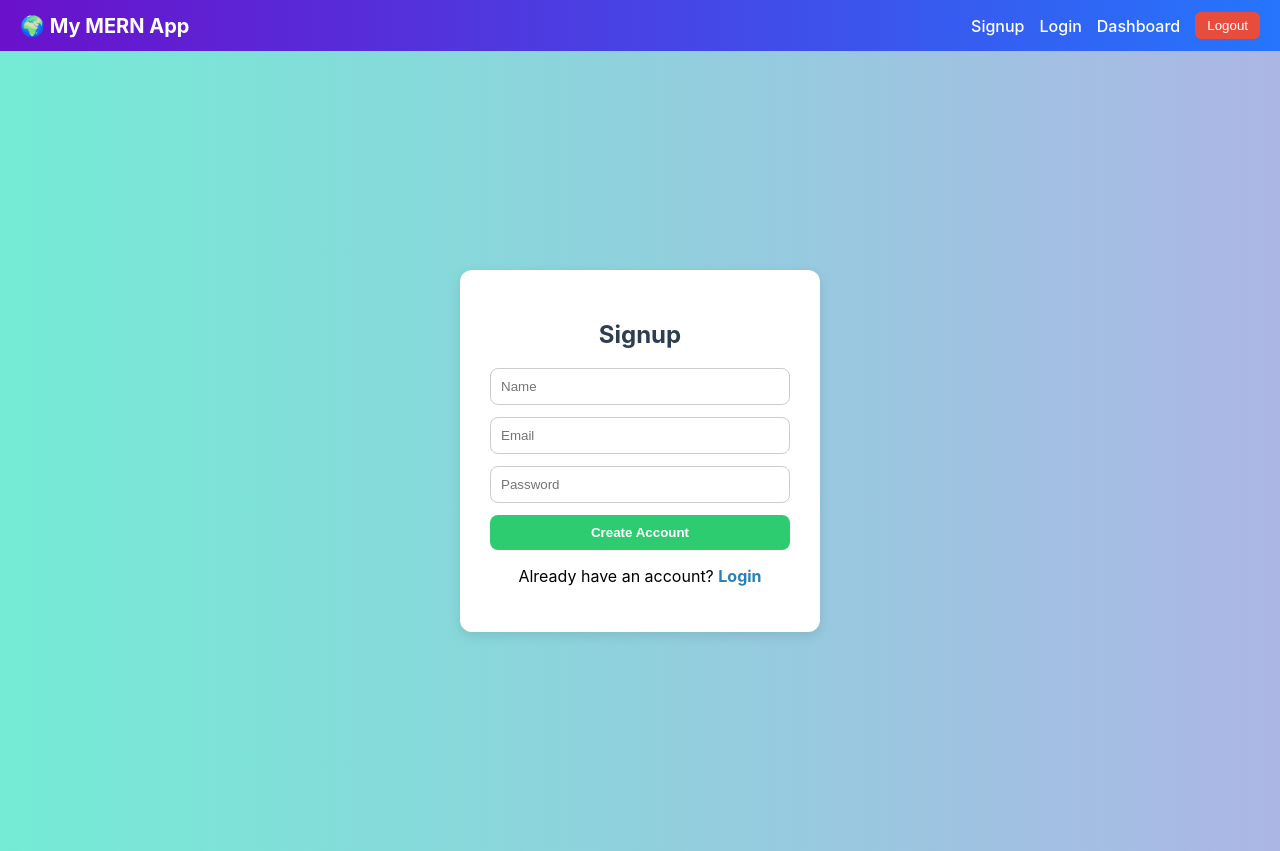
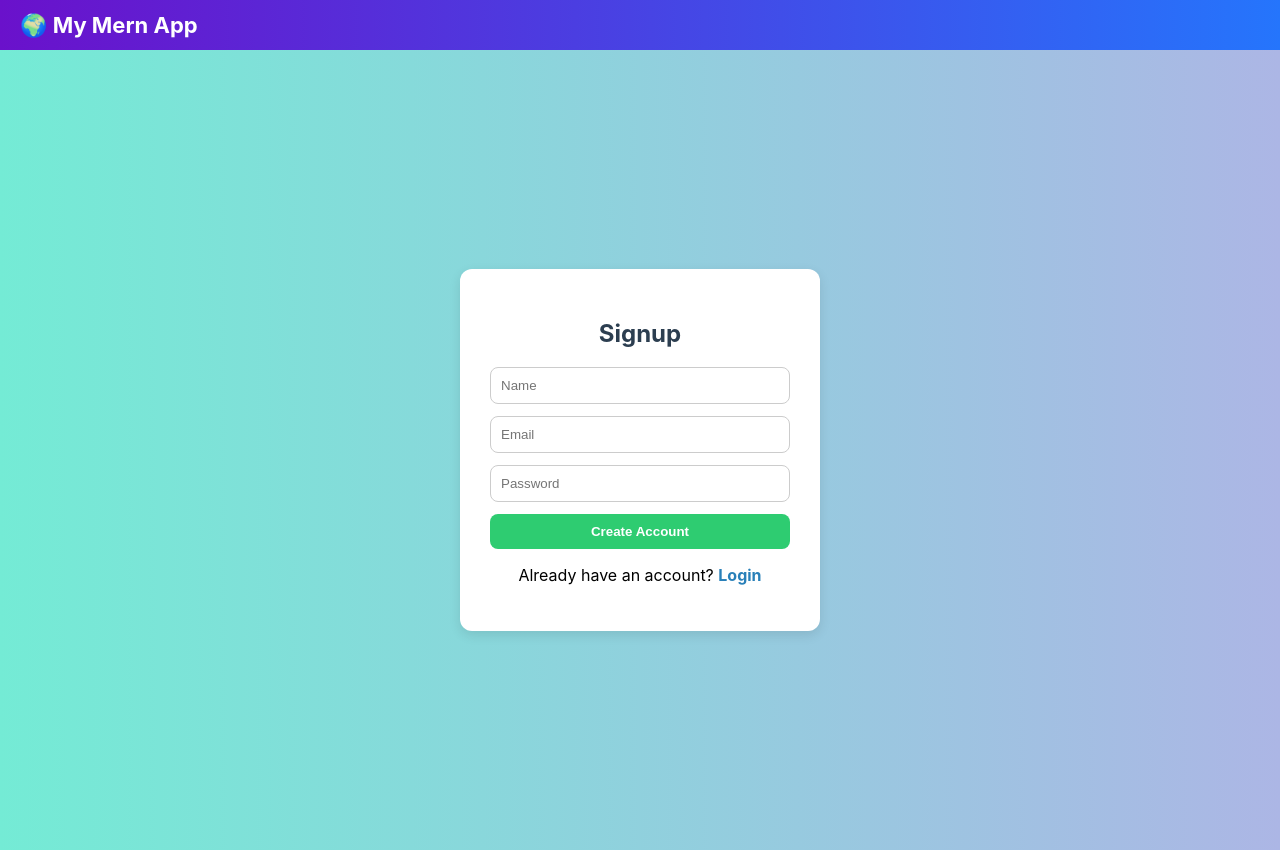
Before and after one commit to 21BIT0698/login-and-signup, a React (Create React App) app in the folder frontend/: page /signup in a window 1280 px wide. Built offline with nearby package versions, Linux system fonts and the light colour scheme.

Commit message:
Update Navbar.js

```diff
--- a/frontend/src/components/Navbar.js
+++ b/frontend/src/components/Navbar.js
@@ -1,22 +1,38 @@
-import React from "react";
-import { Link, useNavigate } from "react-router-dom";
+import React, { useState, useEffect } from "react";
+import { useNavigate, useLocation } from "react-router-dom";
 
 export default function Navbar() {
   const navigate = useNavigate();
+  const location = useLocation();
+
+  // loggedIn true if token exists
+  const [loggedIn, setLoggedIn] = useState(!!localStorage.getItem("token"));
+
+  useEffect(() => {
+    const handleStorageChange = () => setLoggedIn(!!localStorage.getItem("token"));
+    window.addEventListener("storage", handleStorageChange);
+    return () => window.removeEventListener("storage", handleStorageChange);
+  }, []);
 
   const handleLogout = () => {
-    localStorage.removeItem("token"); // clear token
+    localStorage.removeItem("token");
+    setLoggedIn(false);
     navigate("/login");
   };
 
+  // Hide Navbar buttons on login/signup pages
+  const hideButtons = location.pathname === "/login" || location.pathname === "/signup";
+
   return (
     <nav style={styles.navbar}>
-      <div style={styles.logo}>🌍 My MERN App</div>
+      <div style={styles.logo}>🌍 My Mern App</div>
       <div style={styles.links}>
-        <Link to="/signup" style={styles.link}>Signup</Link>
-        <Link to="/login" style={styles.link}>Login</Link>
-        <Link to="/dashboard" style={styles.link}>Dashboard</Link>
-        <button onClick={handleLogout} style={styles.logoutBtn}>Logout</button>
+        {!hideButtons && loggedIn && (
+          <>
+            {/* Dashboard button hidden */}
+            <button style={{ ...styles.btn, background: "#c0392b" }} onClick={handleLogout}>Logout</button>
+          </>
+        )}
       </div>
     </nav>
   );
@@ -31,26 +47,16 @@ const styles = {
     background: "linear-gradient(to right, #6a11cb, #2575fc)",
     color: "white",
   },
-  logo: {
-    fontWeight: "bold",
-    fontSize: "20px",
-  },
-  links: {
-    display: "flex",
-    alignItems: "center",
-    gap: "15px",
-  },
-  link: {
-    color: "white",
-    textDecoration: "none",
-    fontWeight: "500",
-  },
-  logoutBtn: {
-    background: "#e74c3c",
+  logo: { fontWeight: "bold", fontSize: "22px" },
+  links: { display: "flex", alignItems: "center", gap: "12px" },
+  btn: {
+    padding: "8px 16px",
+    borderRadius: "8px",
     border: "none",
     color: "white",
-    padding: "6px 12px",
-    borderRadius: "6px",
     cursor: "pointer",
+    fontWeight: "500",
+    fontSize: "15px",
+    transition: "0.3s",
   },
 };
```
